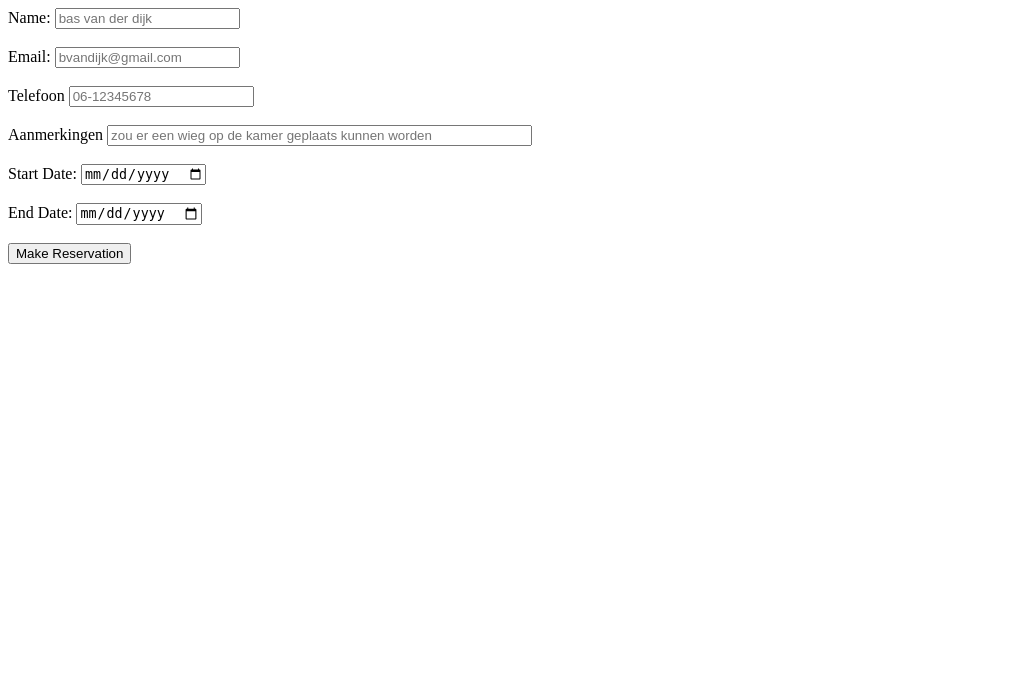
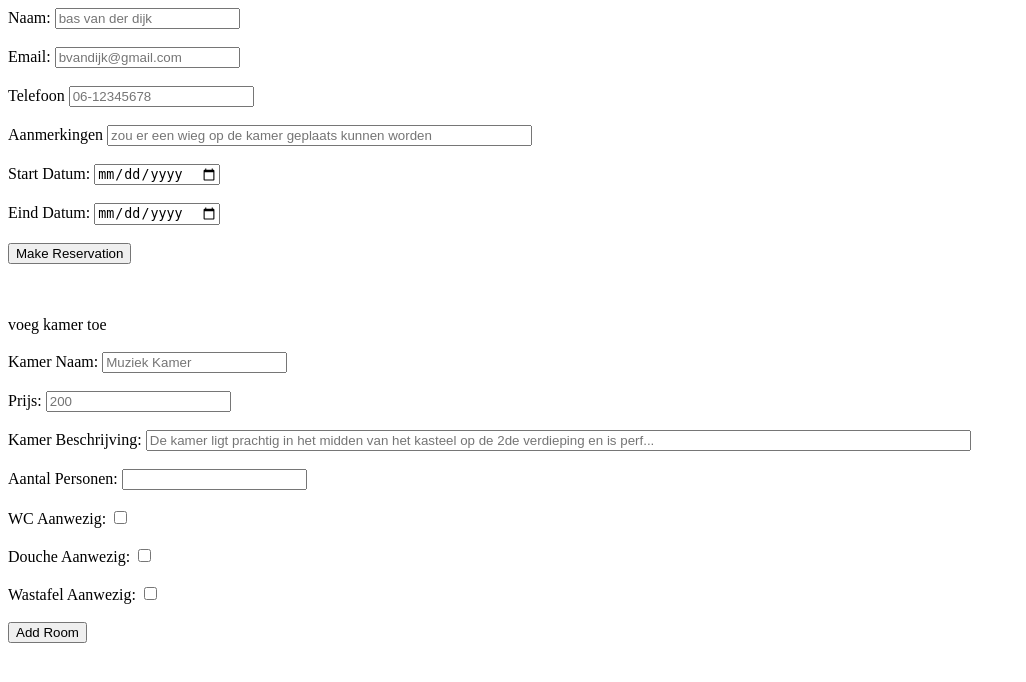
Before and after one commit to DanielROC-dev/JeMeppe, a PHP site: page /index2.php in a window 1280 px wide. Shown: the top 682 px of the page, without its empty margins (0-1026 px from the left). Run offline with PHP 8.4, Linux system fonts and the light colour scheme.

Commit message:
admin page
added add room function

```diff
--- a/index2.php
+++ b/index2.php
@@ -1,7 +1,7 @@
 <html>
-    <body>
+    <body>  <!-- kamer reservatie inputs -->
         <form action="reservation.php" method="post">
-            <label for="name">Name:</label>
+            <label for="name">Naam:</label>
             <input type="text" placeholder="bas van der dijk" id="name" name="name"><br><br>
 
             <label for="email">Email:</label>
@@ -13,13 +13,43 @@
             <label>Aanmerkingen</label>
             <input type="text" id="notes" name="notes" placeholder="zou er een wieg op de kamer geplaats kunnen worden" size="50" value=""><br> <br>
 
-            <label for="start_date">Start Date:</label>
+            <label for="start_date">Start Datum:</label>
             <input type="date" id="start_date" name="start_date"><br><br>
 
-            <label for="end_date">End Date:</label>
+            <label for="end_date">Eind Datum:</label>
             <input type="date" id="end_date" name="end_date"><br><br>
 
-            <input type="submit" value="Make Reservation">
+            <input type="submit" value="Make Reservation"> <br> <br> <br>
         </form>
+
+        <!-- kamer toevoegen aan systeem -->
+        <form action="admin.php" method="post">
+            <label> voeg kamer toe</label> <br> <br>
+
+            <label for="roomname">Kamer Naam:</label>
+            <input type="text" placeholder="Muziek Kamer" id="roomname" name="roomname"><br><br>
+
+            <label for="price">Prijs:</label>
+            <input type="number" placeholder="200" step="1" id="price" name="price"><br><br>
+
+            <label for="beschrijving">Kamer Beschrijving:</label>
+            <input type="text" size="100" id="description" name="description" placeholder="De kamer ligt prachtig in het midden van het kasteel op de 2de verdieping en is perf..." ><br><br>
+
+            <label for="quantity">Aantal Personen:</label>
+            <input type="number" size ="2" min="1" step="1" id="quantity" name="quantity"/> <br> <br>
+
+            <label for="wc">WC Aanwezig:</label>
+            <input type="checkbox" id="wc" name="wc"/> <br> <br>
+
+            <label for="shower">Douche Aanwezig:</label>
+            <input type="checkbox" id="shower" name="shower"/> <br> <br>
+
+            <label for="sink">Wastafel Aanwezig:</label>
+            <input type="checkbox" id="sink" name="sink"/> <br> <br>
+
+            <input type="submit" value="Add Room">
+        </form>
+
+
     </body>
 </html>
```
Also changed, not shown: admin.php (added, +115 -0 lines).
